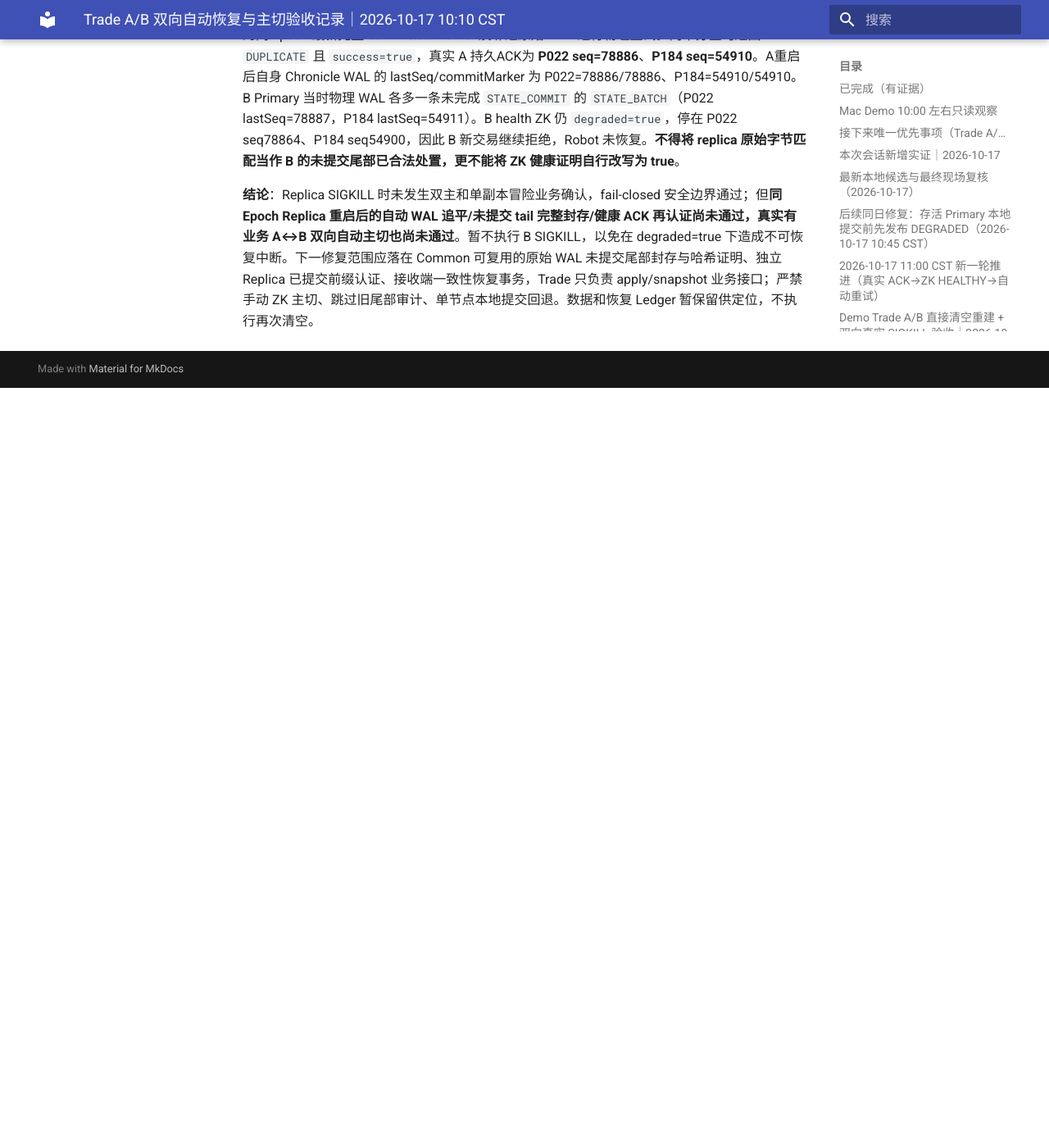
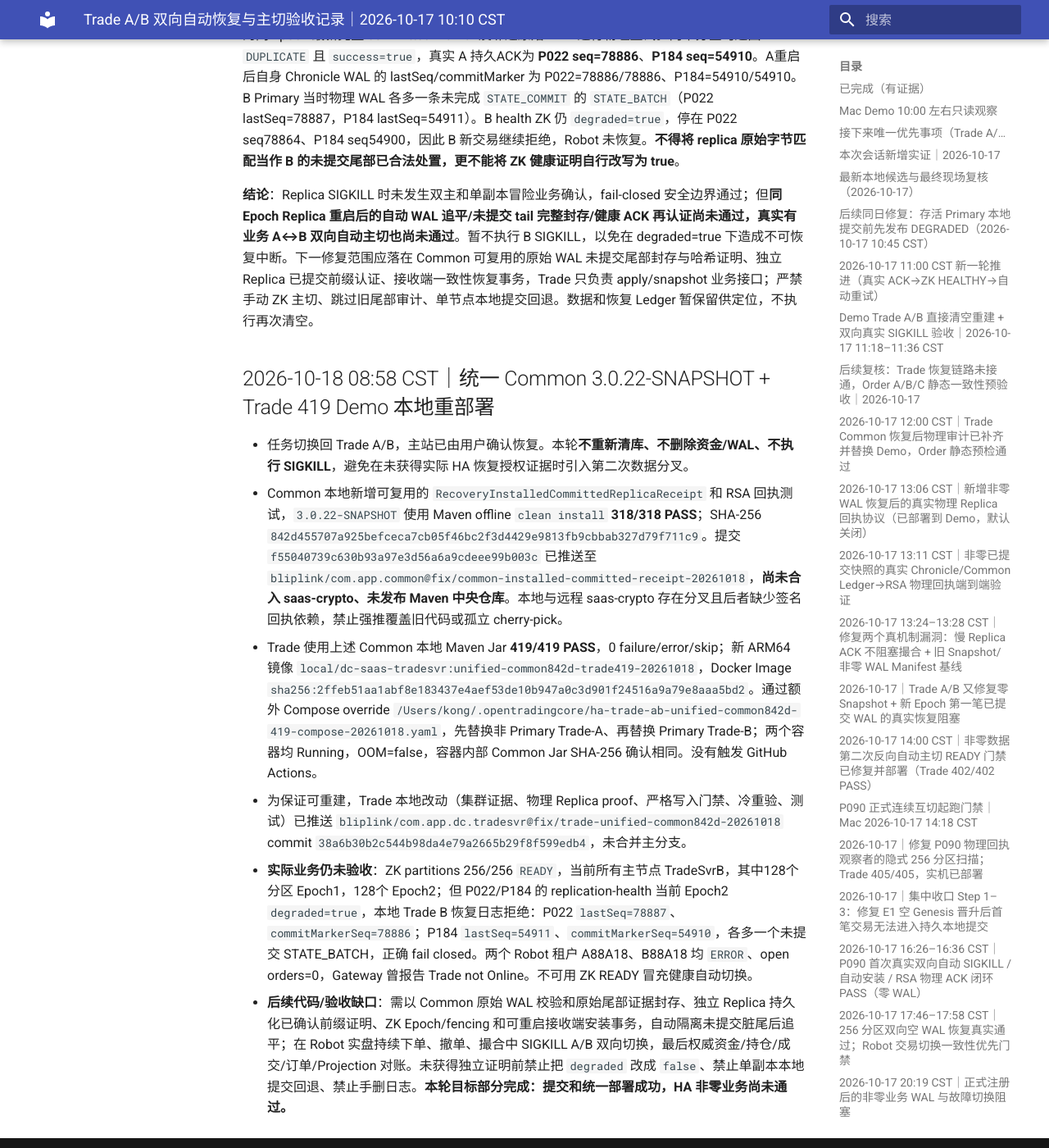
Before and after one commit to bliplink/dc-quant-deploy, an MkDocs documentation site: the page built from docs/TRADE_AB_20261017_PROGRESS_EVIDENCE.zh-CN.md, in a window 1280 px wide and 1400 px high, scrolled down 21707 px. Shown: the whole window at 82% size. Built offline with MkDocs 1.6.1 and Material for MkDocs 9.7.7, drawn with Linux system fonts in a browser that asks for light colours; before the commit the page ends 22180 px from its top, so only the background shows below that.

Commit message:
docs(trade-ha): unified Common 318 and Trade 419 rollout, record dirty WAL readiness blockers [skip ci]

```diff
--- a/docs/TRADE_AB_20261017_PROGRESS_EVIDENCE.zh-CN.md
+++ b/docs/TRADE_AB_20261017_PROGRESS_EVIDENCE.zh-CN.md
@@ -241,3 +241,12 @@
 **物理 ACK 独立复验**：A重启后，使用原始 Netty peer endpoint `TradeSvrA@127.0.0.1:19221` 对 B 的同 Epoch 最新完整 committed marker 及邻近原始 WAL 进行物理重试。两个分区均返回 `DUPLICATE` 且 `success=true`，真实 A 持久ACK为 **P022 seq=78886**、**P184 seq=54910**。A重启后自身 Chronicle WAL 的 lastSeq/commitMarker 为 P022=78886/78886、P184=54910/54910。B Primary 当时物理 WAL 各多一条未完成 `STATE_COMMIT` 的 `STATE_BATCH`（P022 lastSeq=78887，P184 lastSeq=54911）。B health ZK 仍 `degraded=true`，停在 P022 seq78864、P184 seq54900，因此 B 新交易继续拒绝，Robot 未恢复。**不得将 replica 原始字节匹配当作 B 的未提交尾部已合法处置，更不能将 ZK 健康证明自行改写为 true**。
 
 **结论**：Replica SIGKILL 时未发生双主和单副本冒险业务确认，fail-closed 安全边界通过；但**同 Epoch Replica 重启后的自动 WAL 追平/未提交 tail 完整封存/健康 ACK 再认证尚未通过，真实有业务 A↔B 双向自动主切也尚未通过**。暂不执行 B SIGKILL，以免在 degraded=true 下造成不可恢复中断。下一修复范围应落在 Common 可复用的原始 WAL 未提交尾部封存与哈希证明、独立 Replica 已提交前缀认证、接收端一致性恢复事务，Trade 只负责 apply/snapshot 业务接口；严禁手动 ZK 主切、跳过旧尾部审计、单节点本地提交回退。数据和恢复 Ledger 暂保留供定位，不执行再次清空。
+
+## 2026-10-18 08:58 CST｜统一 Common 3.0.22-SNAPSHOT + Trade 419 Demo 本地重部署
+
+- 任务切换回 Trade A/B，主站已由用户确认恢复。本轮**不重新清库、不删除资金/WAL、不执行 SIGKILL**，避免在未获得实际 HA 恢复授权证据时引入第二次数据分叉。
+- Common 本地新增可复用的 `RecoveryInstalledCommittedReplicaReceipt` 和 RSA 回执测试，`3.0.22-SNAPSHOT` 使用 Maven offline `clean install` **318/318 PASS**；SHA-256 `842d455707a925befceca7cb05f46bc2f3d4429e9813fb9cbbab327d79f711c9`。提交 `f55040739c630b93a97e3d56a6a9cdeee99b003c` 已推送至 `bliplink/com.app.common@fix/common-installed-committed-receipt-20261018`，**尚未合入 saas-crypto、未发布 Maven 中央仓库**。本地与远程 saas-crypto 存在分叉且后者缺少签名回执依赖，禁止强推覆盖旧代码或孤立 cherry-pick。
+- Trade 使用上述 Common 本地 Maven Jar **419/419 PASS**，0 failure/error/skip；新 ARM64 镜像 `local/dc-saas-tradesvr:unified-common842d-trade419-20261018`，Docker Image `sha256:2ffeb51aa1abf8e183437e4aef53de10b947a0c3d901f24516a9a79e8aaa5bd2`。通过额外 Compose override `/Users/kong/.opentradingcore/ha-trade-ab-unified-common842d-419-compose-20261018.yaml`，先替换非 Primary Trade-A、再替换 Primary Trade-B；两个容器均 Running，OOM=false，容器内部 Common Jar SHA-256 确认相同。没有触发 GitHub Actions。
+- 为保证可重建，Trade 本地改动（集群证据、物理 Replica proof、严格写入门禁、冷重验、测试）已推送 `bliplink/com.app.dc.tradesvr@fix/trade-unified-common842d-20261018` commit `38a6b30b2c544b98da4e79a2665b29f8f599edb4`，未合并主分支。
+- **实际业务仍未验收**：ZK partitions 256/256 `READY`，当前所有主节点 TradeSvrB，其中128个分区 Epoch1，128个 Epoch2；但 P022/P184 的 replication-health 当前 Epoch2 `degraded=true`，本地 Trade B 恢复日志拒绝：P022 `lastSeq=78887`、`commitMarkerSeq=78886`；P184 `lastSeq=54911`、`commitMarkerSeq=54910`，各多一个未提交 STATE_BATCH，正确 fail closed。两个 Robot 租户 A88A18、B88A18 均 `ERROR`、open orders=0，Gateway 曾报告 Trade not Online。不可用 ZK READY 冒充健康自动切换。
+- **后续代码/验收缺口**：需以 Common 原始 WAL 校验和原始尾部证据封存、独立 Replica 持久化已确认前缀证明、ZK Epoch/fencing 和可重启接收端安装事务，自动隔离未提交脏尾后追平；在 Robot 实盘持续下单、撤单、撮合中 SIGKILL A/B 双向切换，最后权威资金/持仓/成交/订单/Projection 对账。未获得独立证明前禁止把 `degraded` 改成 `false`、禁止单副本本地提交回退、禁止手删日志。**本轮目标部分完成：提交和统一部署成功，HA 非零业务尚未通过。**
```
